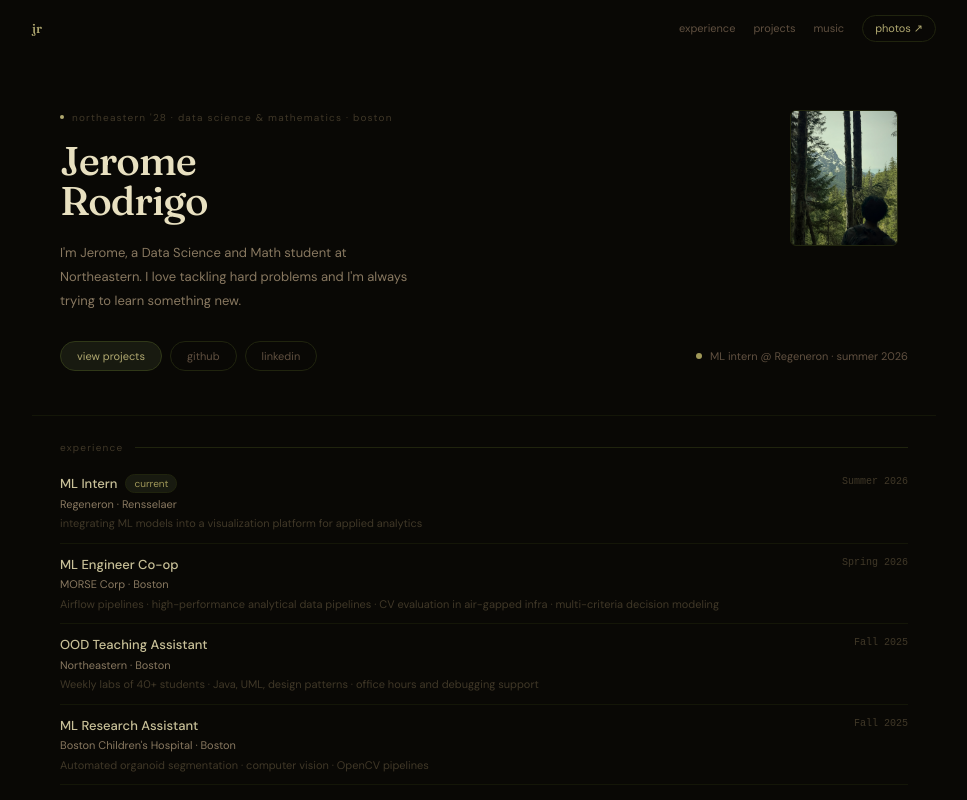
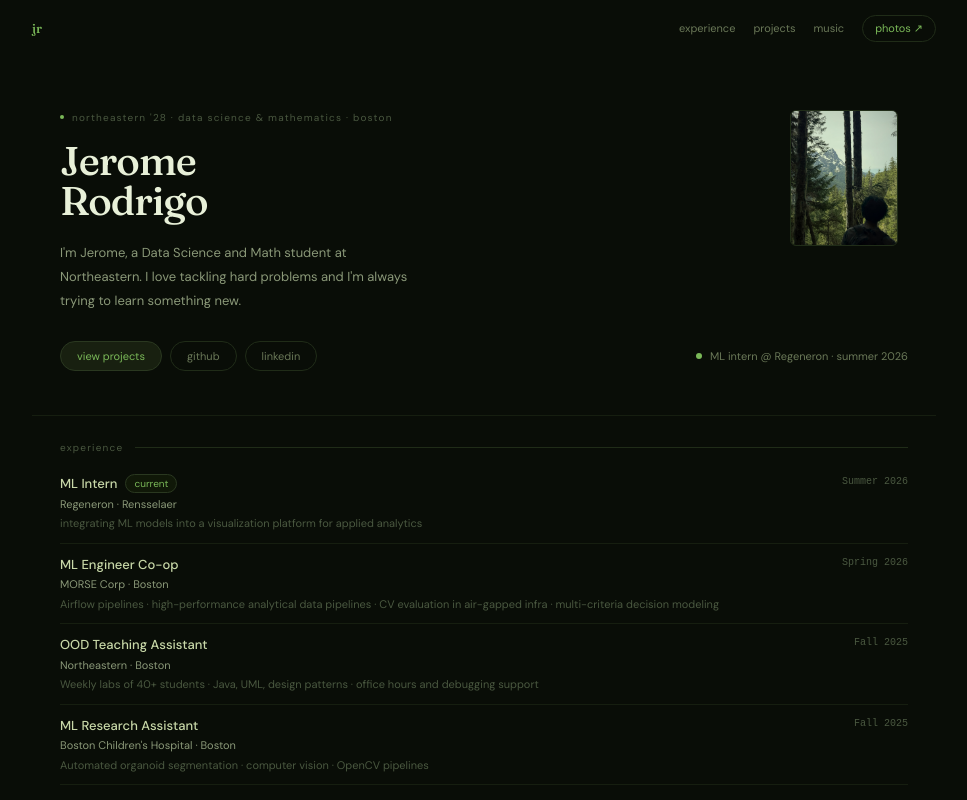
Before and after one commit to Jrodrigo06/personal-website-2, a Next.js app: page / in a window 1280 px wide. Shown: the top 800 px of the page, without its empty margins (156-1123 px from the left). Built offline with nearby package versions, Linux system fonts and the light colour scheme.

Commit message:
changed around colors

```diff
--- a/app/globals.css
+++ b/app/globals.css
@@ -2,31 +2,31 @@
 
 /* moss — default theme */
 :root {
-    --bg: #080e06;
-    --bg-surface: #0d1509;
-    --bg-card: #16200f;
-    --bg-hover: #1e2c14;
-    --border-sub: #111a0d;
-    --border: #1c2a14;
-    --border-em: #2e4420;
-    --text-h1: #e0f0c8;
-    --text-h2: #c0d8a0;
-    --text-accent: #8ec86a;
-    --text-body: #7a9060;
-    --text-dim: #506640;
-    --text-ghost: #344828;
-    --badge-bg: #16200f;
-    --badge-text: #7ab85a;
-    --badge-border: #1c2a14;
-    --badge-amber: #b08a2a;
-    --tag-bg: #0a0f07;
-    --tag-border: #182010;
-    --tag-text: #4a6038;
-    --status-dot: #7ab85a;
-    --vinyl-bg: #0d1509;
-    --vinyl-ring: #1c2a14;
-    --wave: #4a7038;
-    --progress-fill: #7ab85a;
+  --bg: #090d07;
+  --bg-surface: #101808;
+  --bg-card: #182010;
+  --bg-hover: #202c18;
+  --border-sub: #161e10;
+  --border: #202c18;
+  --border-em: #2a3820;
+  --text-h1: #e8f0d8;
+  --text-h2: #c8d8a8;
+  --text-accent: #7ab858;
+  --text-body: #8a9878;
+  --text-dim: #6a7858;
+  --text-ghost: #4a5840;
+  --badge-bg: #101808;
+  --badge-text: #7ab858;
+  --badge-border: #2a3820;
+  --badge-amber: #b08a2a;
+  --tag-bg: #0c1008;
+  --tag-border: #1e2818;
+  --tag-text: #586048;
+  --status-dot: #7ab858;
+  --vinyl-bg: #101808;
+  --vinyl-ring: #202c18;
+  --wave: #586048;
+  --progress-fill: #7ab858;
 }
 
 /* sand — warm variant */
--- a/config/theme.ts
+++ b/config/theme.ts
@@ -1 +1 @@
-export const THEME: "moss" | "sand" = "sand";
+export const THEME: "moss" | "sand" = "moss";
```
